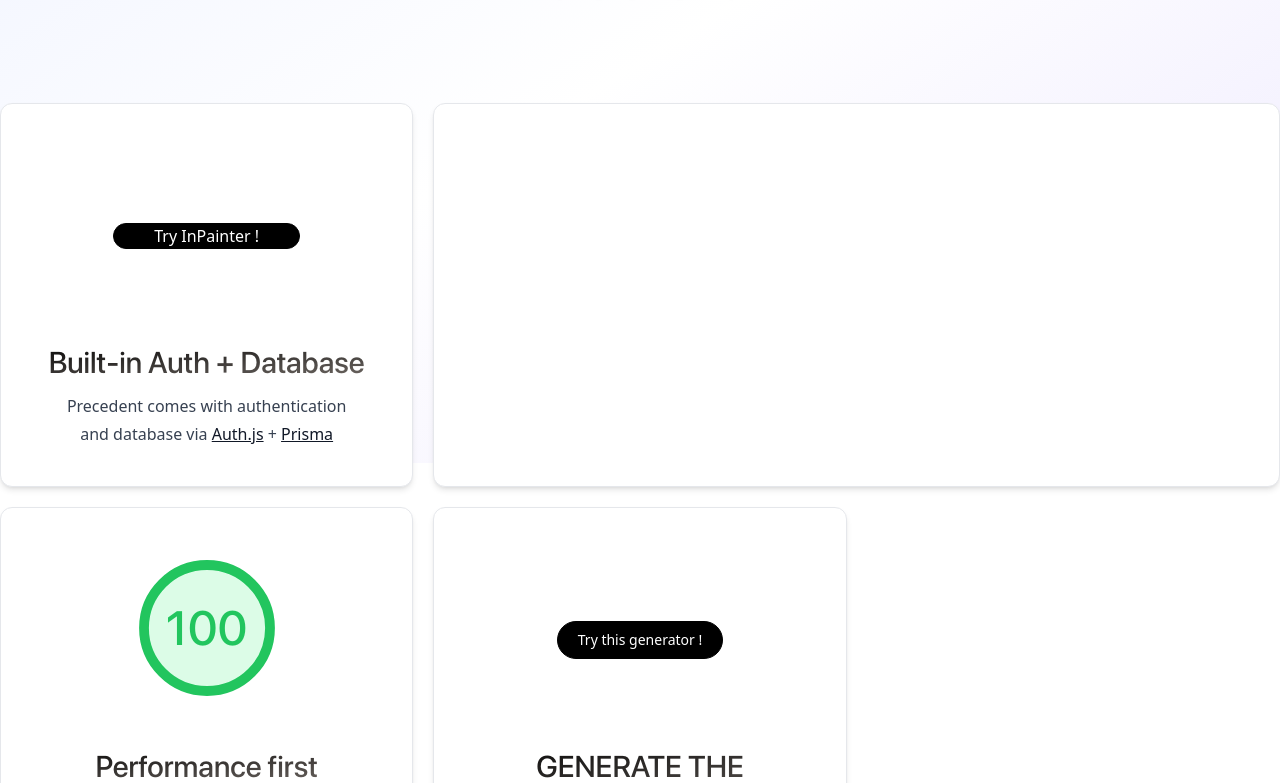
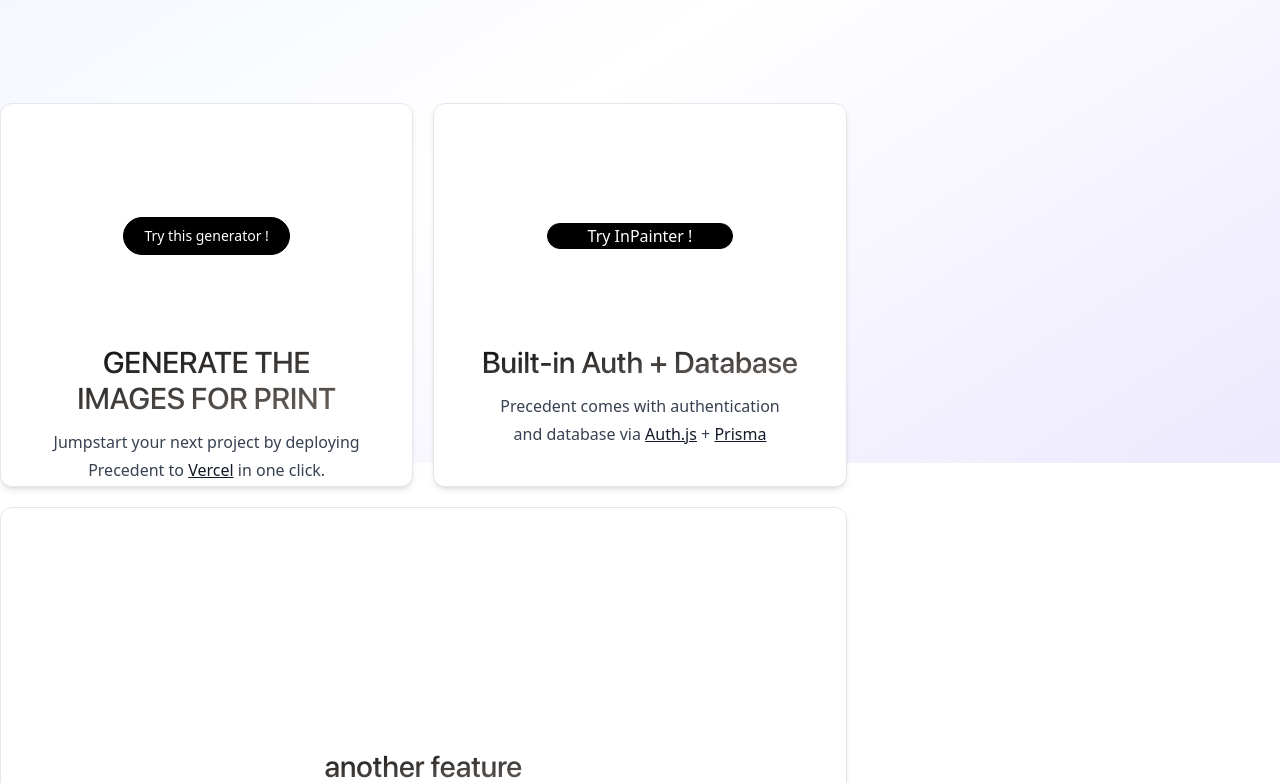
Before and after one commit to humancodex/business_brain_sdxl, a Next.js app: page / in a window 1280 px wide. Shown: the part 337-1120 px from the top of the page. Built offline with nearby package versions, Linux system fonts and the light colour scheme; no server answers.

Commit message:
added changes

```diff
--- a/pages/index.tsx
+++ b/pages/index.tsx
@@ -91,7 +91,7 @@ export default function Home() {
         </motion.div> */}
       </motion.div>
       {/* here we are animating with Tailwind instead of Framer Motion because Framer Motion messes up the z-index for child components */}
-        <div className="my-10 grid w-full max-w-screen-xl animate-[slide-down-fade_0.5s_ease-in-out] grid-cols-1 gap-5 px-5 md:grid-cols-3 xl:px-0">
+        <div className="my-10 grid justify-center w-full max-w-screen-xl animate-[slide-down-fade_0.5s_ease-in-out] grid-cols-1 gap-5 px-5 md:grid-cols-3 xl:px-0">
         {features.map(({ title, description, demo, large }) => (
           <Card
             key={title}
@@ -113,41 +113,6 @@ export default function Home() {
 }
 
 const features = [
-    {
-    title: "Built-in Auth + Database",
-    description:
-      "Precedent comes with authentication and database via [Auth.js](https://authjs.dev/) + [Prisma](https://prisma.io/)",
-    demo: (
-               <motion.div
-          className="mx-auto mt-6 flex items-center justify-center space-x-5"
-          variants={FADE_DOWN_ANIMATION_VARIANTS}
-        >
-
-
-          <Link
-            className="group flex max-w-fit items-center justify-center space-x-5 rounded-full border border-black bg-black px-10 py-10text-sm text-white transition-colors hover:bg-white hover:text-black"
-            href="/paint"
-            target="_blank"
-            rel="noopener noreferrer"
-          >
-
-            <p>Try InPainter !</p>
-          </Link>
-
-        </motion.div>
-    ),},
-  {
-    title: "",
-    description:
-      "",
-    large: true,
-  },
-  {
-    title: "Performance first",
-    description:
-      "Built on [Next.js](https://nextjs.org/) primitives like `@next/font` and `next/image` for stellar performance.",
-    demo: <WebVitals />,
-  },
   {
     title: "GENERATE THE IMAGES FOR PRINT",
     description:
@@ -171,7 +136,68 @@ const features = [
 
         </motion.div>
     ),
+
   },
+    {
+    title: "Built-in Auth + Database",
+    description:
+      "Precedent comes with authentication and database via [Auth.js](https://authjs.dev/) + [Prisma](https://prisma.io/)",
+
+    demo: (
+               <motion.div
+          className="mx-auto mt-6 flex items-center justify-center space-x-5"
+          variants={FADE_DOWN_ANIMATION_VARIANTS}
+        >
+
+
+          <Link
+            className="group flex max-w-fit items-center justify-center space-x-5 rounded-full border border-black bg-black px-10 py-10text-sm text-white transition-colors hover:bg-white hover:text-black"
+            href="/paint"
+            target="_blank"
+            rel="noopener noreferrer"
+          >
+
+            <p>Try InPainter !</p>
+          </Link>
+
+        </motion.div>
+    ),},
+  {
+    title: "another feature",
+    description:
+      "",
+    large: true
+  },
+  // {
+  //   title: "Performance first",
+  //   description:
+  //     "Built on [Next.js](https://nextjs.org/) primitives like `@next/font` and `next/image` for stellar performance.",
+  //   demo: <WebVitals />,
+  // },
+  // {
+  //   title: "GENERATE THE IMAGES FOR PRINT",
+  //   description:
+  //     "Jumpstart your next project by deploying Precedent to [Vercel](https://vercel.com/) in one click.",
+  //   demo: (
+  //     <motion.div
+  //         className="mx-auto mt-6 flex items-center justify-center space-x-5"
+  //         variants={FADE_DOWN_ANIMATION_VARIANTS}
+  //       >
+
+
+  //         <Link
+  //           className="group flex max-w-fit items-center justify-center space-x-2 rounded-full border border-black bg-black px-5 py-2 text-sm text-white transition-colors hover:bg-white hover:text-black"
+  //           href="/text-to-image"
+  //           target="_blank"
+  //           rel="noopener noreferrer"
+  //         >
+
+  //           <p>Try this generator !</p>
+  //         </Link>
+
+  //       </motion.div>
+  //   ),
+  // },
 
   // {
   //   title: "Hooks, utilities, and more",
```
